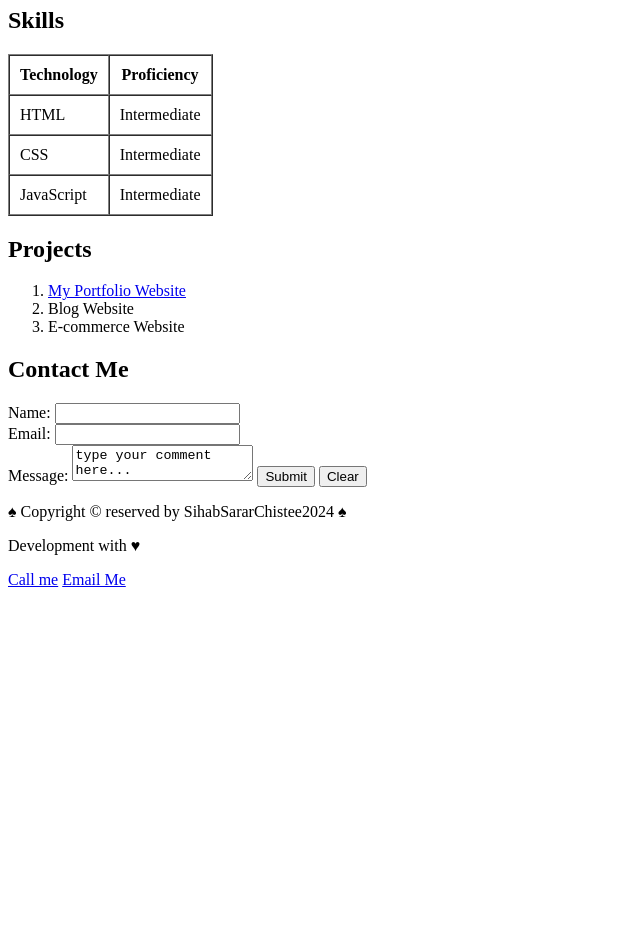
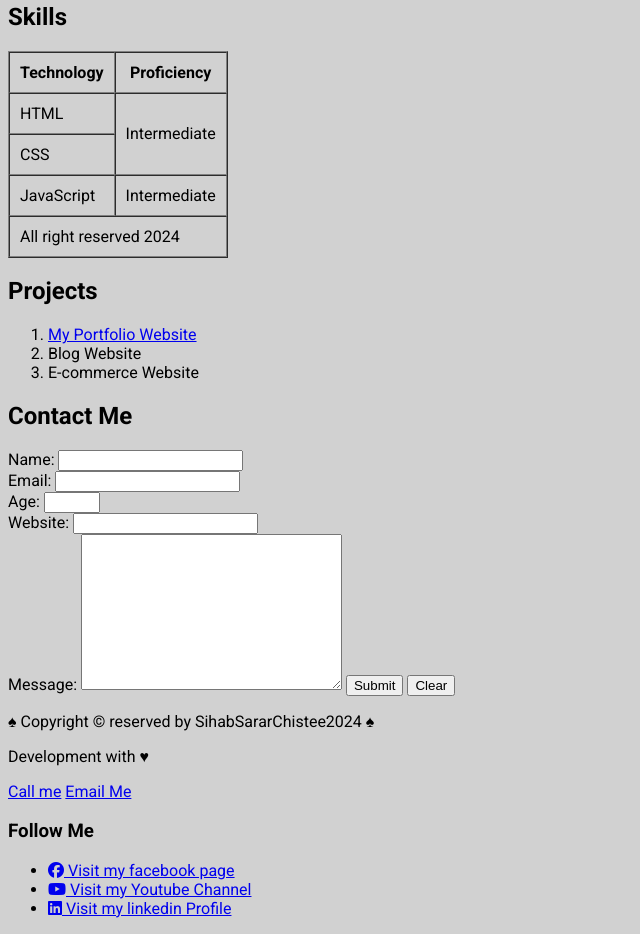
Before and after one commit to Sihab-10/portfolio-html, a plain HTML site: page index.html in a window 1280 px wide. Shown: the part 635-1569 px from the top of the page, without its empty margins (0-640 px from the left). Before the commit the page ends 1232 px from the top, so only its background shows below. Drawn offline with Linux system fonts and the light colour scheme.

Commit message:
advanced html added

```diff
--- a/index.html
+++ b/index.html
@@ -4,11 +4,32 @@
 <head>
   <meta charset="UTF-8" />
   <meta name="viewport" content="width=device-width, initial-scale=1.0" />
+  <meta http-equiv="X-UA-Compatible" content="ie=edge">
+  <meta name="author" content="Sihab Sarar Chistee">
+  <meta name="keywords" content="portfolio, html, sihab sarar">
+  <meta name="description" content="Sihab Sarar Chistee is a software developer...">
   <title>My Portfolio</title>
+  <!-- font awesome cdn -->
+  <link rel="stylesheet" href="https://cdnjs.cloudflare.com/ajax/libs/font-awesome/6.5.2/css/all.min.css"
+    integrity="sha512-SnH5WK+bZxgPHs44uWIX+LLJAJ9/2PkPKZ5QiAj6Ta86w+fsb2TkcmfRyVX3pBnMFcV7oQPJkl9QevSCWr3W6A=="
+    crossorigin="anonymous" referrerpolicy="no-referrer" />
+  <!-- google font link -->
+  <link rel="preconnect" href="https://fonts.googleapis.com">
+  <link rel="preconnect" href="https://fonts.gstatic.com" crossorigin>
+  <link
+    href="https://fonts.googleapis.com/css2?family=Roboto:ital,wght@0,100;0,300;0,400;0,500;0,700;0,900;1,100;1,300;1,400;1,500;1,700;1,900&display=swap"
+    rel="stylesheet">
 </head>
+<style>
+  body {
+    background-color: rgb(209, 209, 209);
+    font-family: "Roboto", sans-serif;
+  }
+</style>
 
 <body>
   <!-- section: navbar -->
+  <header>
     <nav>
       <ul>
         <li><a href="#about">About Me</a></li>
@@ -17,13 +38,15 @@
         <li><a href="#contact">Contact</a></li>
       </ul>
     </nav>
+  </header>
+  <main>
     <!-- Section: Intro -->
-  <header id="intro">
+    <section id="intro">
       <h1>Sihab Sarar Chistee</h1>
       <p><em>Web Developer and Student of Computer Science</em></p>
       <a href="https://www.youtube.com/@digithunder24"><img src="./images/sihab_photo.jpg" alt="Sihab_Sarar" width="300"
           height="300"></a>
-  </header>
+    </section>
     <hr />
     <!-- normal text <br/>
     <u>Underlined text</u> <br/>
@@ -55,18 +78,21 @@
         <tbody>
           <tr>
             <td>HTML</td>
-          <td>Intermediate</td>
+            <td rowspan="2">Intermediate</td>
           </tr>
           <tr>
             <td>CSS</td>
-          <td>Intermediate</td>
           </tr>
           <tr>
             <td>JavaScript</td>
             <td>Intermediate</td>
           </tr>
         </tbody>
-      <tfoot></tfoot>
+        <tfoot>
+          <tr>
+            <td colspan="2">All right reserved 2024</td>
+          </tr>
+        </tfoot>
       </table>
       <!-- <dl>
         <dt>HTML</dt>
@@ -89,7 +115,8 @@
     <!-- Section: Contacts -->
     <section id="contact">
       <h2>Contact Me</h2>
-    <form action="">
+      <form action="https://formspree.io/f/mblrjgaj"
+      method="POST">
         <div>
           <label for="name">Name:</label>
           <input type="text" name="name" id="name" required>
@@ -99,19 +126,58 @@
           <input type="email" name="email" id="email" required>
         </div>
         <div>
+          <label for="age">Age:</label>
+          <input type="number" name="age" id="age" min="18" max="65" required>
+        </div>
+        <div>
+          <label for="Website">Website:</label>
+          <input type="url" name="Website" id="website" pattern="https?://.+">
+        </div>
+        <!-- <div>
+          <label for="image">Upload an image:</label>
+          <input type="file" name="image" id="image" accept="image/*">
+        </div> -->
+        <!-- <div>
+          <label for="subject">Select Your Subject</label>
+          <select name="subject" id="subject">
+            <option value="CSE">CSE</option>
+            <option value="EEE">EEE</option>
+            <option value="Inquiry">Inquiry</option>
+          </select>
+        </div> -->
+        <div>
           <label for="message">Message:</label>
-        <textarea name="message" id="message">type your comment here...</textarea>
+          <textarea name="message" id="message" cols="30" rows="10"></textarea>
           <button type="submit">Submit</button>
           <button type="reset">Clear</button>
         </div>
       </form>
     </section>
     <!-- section: footer -->
+  </main>
   <footer>
     <p> &spades; Copyright &copy; reserved by SihabSararChistee2024 &spades;</p>
     <p> Development with &hearts; </p>
     <a href="tel:01706841331">Call me</a>
     <a href="mailto:sihabsarar10@gmail.com">Email Me</a>
+    <h3>Follow Me</h3>
+    <ul>
+      <li>
+        <a href="https://www.facebook.com/digithunder24" target="_blank">
+          <i class="fa-brands fa-facebook"></i> Visit my facebook page
+        </a>
+      </li>
+      <li>
+        <a href="https://www.youtube.com/@digithunder24" target="_blank">
+          <i class="fa-brands fa-youtube"></i> Visit my Youtube Channel
+        </a>
+      </li>
+      <li>
+        <a href="https://www.linkedin.com/in/sihabsararchistee/" target="_blank">
+          <i class="fa-brands fa-linkedin"></i> Visit my linkedin Profile
+        </a>
+      </li>
+    </ul>
   </footer>
 </body>
 
```
Lines whose indentation alone changed are shown as unchanged.
